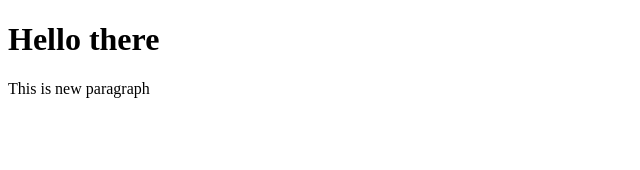
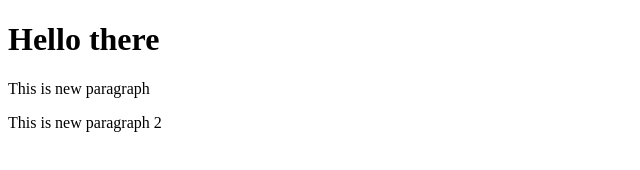
Before and after one commit to mathanram/gitProject, a plain HTML site: page index.html in a window 1280 px wide. Shown: the whole page, without its empty margins (0-640 px from the left). Drawn offline with Linux system fonts and the light colour scheme.

Commit message:
Update index.html

```diff
--- a/index.html
+++ b/index.html
@@ -9,5 +9,6 @@
 <body>
     <h1>Hello there</h1>
     <p>This is new paragraph</p>
+    <p>This is new paragraph 2</p>
 </body>
 </html>
```
